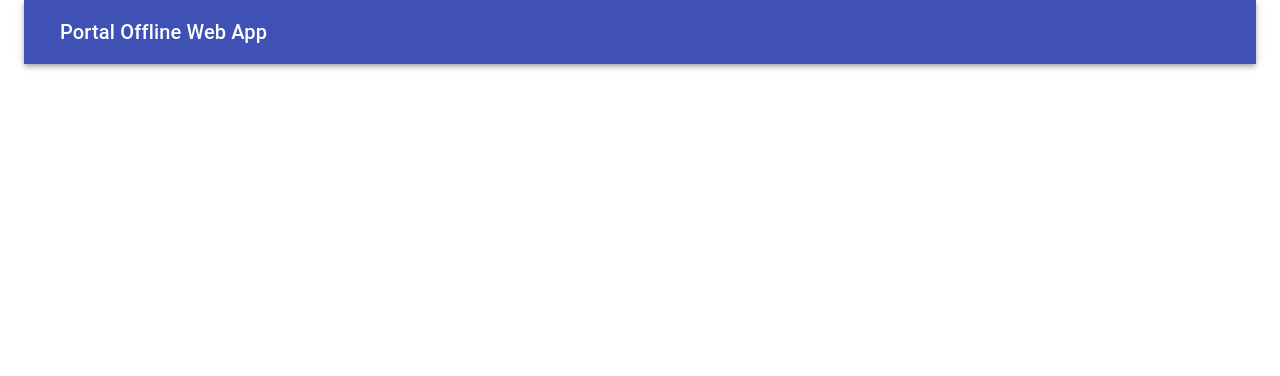
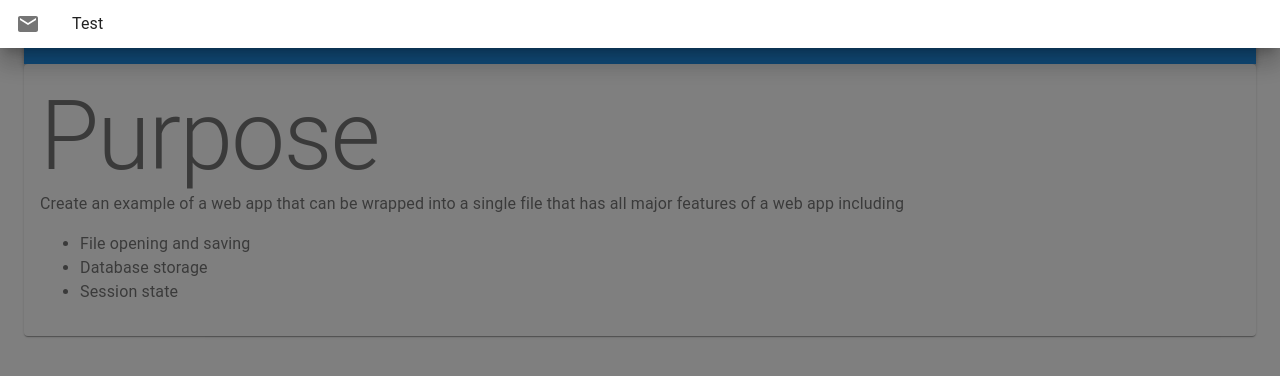
Before and after one commit to joubertasr/Portable-Offline-Web-App, a React (Create React App) app: page / in a window 1280 px wide. Both pictures are taken after a click on the button "menu". Shown: the top 376 px of the page. Built offline with nearby package versions, Linux system fonts and the light colour scheme.

Commit message:
Add theme Add container code structure Add menu draw

```diff
--- a/src/App.tsx
+++ b/src/App.tsx
@@ -1,17 +1,31 @@
-import React from "react";
+import React, { useState } from "react";
 import {
   AppBar,
-  Button,
   Container,
+  Drawer,
   IconButton,
+  ListItem,
+  ThemeProvider,
   Toolbar,
   Typography,
 } from "@material-ui/core";
+import ListItemIcon from "@material-ui/core/ListItemIcon";
+import ListItemText from "@material-ui/core/ListItemText";
+import MenuIcon from "@material-ui/icons/Menu";
+import MailIcon from "@material-ui/icons/Mail";
 
 import "./App.scss";
+import theme from "./styles/theme";
+import Home from "./Container/Home";
+
+type IPage = "Home" | "File";
 
 function App() {
+  const [menuOpen, setMenuOpen] = useState<boolean>();
+  const [page, setPage] = useState<IPage>("Home");
+
   return (
+    <ThemeProvider theme={theme}>
       <Container>
         <AppBar position="static">
           <Toolbar>
@@ -19,11 +33,32 @@ function App() {
               edge="start"
               color="inherit"
               aria-label="menu"
-          ></IconButton>
+              onClick={() => {
+                setMenuOpen(true);
+              }}
+            >
+              <MenuIcon />
+            </IconButton>
             <Typography variant="h6">Portal Offline Web App</Typography>
           </Toolbar>
         </AppBar>
+        <Drawer
+          anchor="top"
+          open={menuOpen}
+          onClose={() => {
+            setMenuOpen(false);
+          }}
+        >
+          <ListItem button key={"Test"}>
+            <ListItemIcon>
+              <MailIcon />
+            </ListItemIcon>
+            <ListItemText primary={"Test"} />
+          </ListItem>
+        </Drawer>
+        {page === "Home" && <Home />}
       </Container>
+    </ThemeProvider>
   );
 }
 
--- /dev/null
+++ b/src/Container/Home.tsx
@@ -0,0 +1,32 @@
+import React from "react";
+import { Grid, makeStyles, Paper, Typography } from "@material-ui/core";
+
+const useStyles = makeStyles((theme) => ({
+  paper: {
+    padding: theme.spacing(2),
+    color: theme.palette.text.secondary,
+  },
+}));
+
+function Home() {
+  const classes = useStyles();
+  return (
+    <Grid container={true}>
+      <Grid item={true} xs={12}>
+        <Paper className={classes.paper}>
+          <Typography variant="h1">Purpose</Typography>
+          <Typography variant="body1">
+            Create an example of a web app that can be wrapped into a single
+            file that has all major features of a web app including
+            <ul>
+              <li>File opening and saving</li>
+              <li>Database storage</li>
+              <li>Session state</li>
+            </ul>
+          </Typography>
+        </Paper>
+      </Grid>
+    </Grid>
+  );
+}
+export default Home;
--- /dev/null
+++ b/src/styles/theme.ts
@@ -0,0 +1,16 @@
+import { createMuiTheme, responsiveFontSizes } from "@material-ui/core/styles";
+import blue from "@material-ui/core/colors/blue";
+import lightBlue from "@material-ui/core/colors/lightBlue";
+
+const theme = createMuiTheme({
+  palette: {
+    primary: {
+      main: blue[500],
+    },
+    secondary: {
+      main: lightBlue[500],
+    },
+  },
+});
+
+export default responsiveFontSizes(theme);
```
Lines whose indentation alone changed are shown as unchanged.
